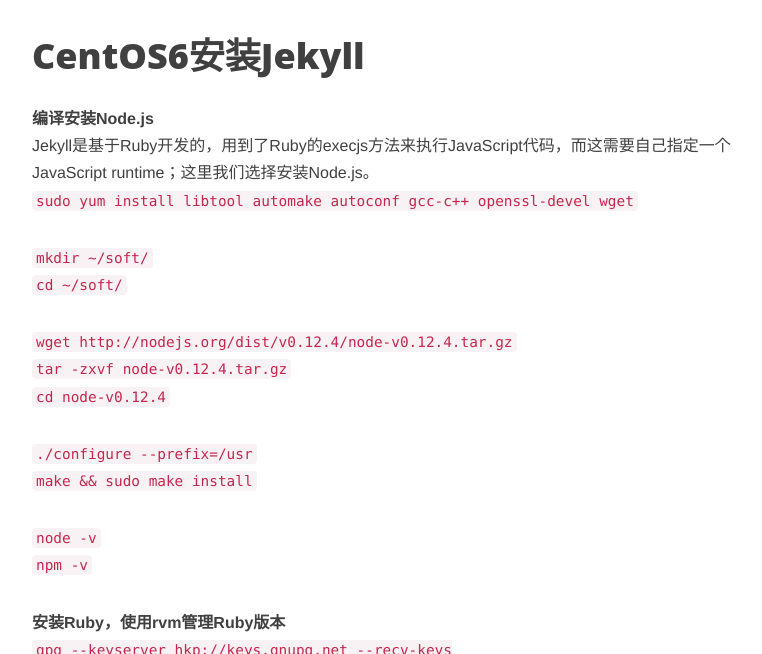
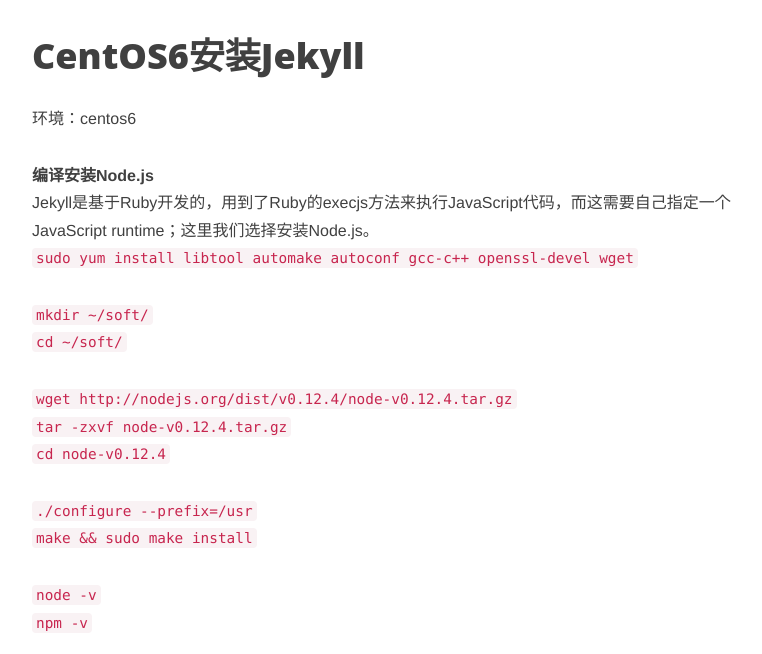
Before and after one commit to EwanZhang/EwanZhang, a Jekyll site: the page built from _posts/2015-07-04-centos6安装Jekyll.md, in a window 1280 px wide and 900 px high, cut to the strip 246-900 px from the top of the window. Shown: the whole strip, without its empty margins (233-995 px from the left). Built offline with Jekyll 4.4.1, drawn with Linux system fonts in a browser that asks for light colours; nearby versions of some CDN libraries; comment, search, counter and statistics services are not loaded.

Commit message:
Update 2015-07-04-centos6安装Jekyll.md

```diff
--- a/_posts/2015-07-04-centos6安装Jekyll.md
+++ b/_posts/2015-07-04-centos6安装Jekyll.md
@@ -9,6 +9,8 @@
 
 # CentOS6安装Jekyll
 
+
+环境：centos6
 
 **编译安装Node.js**
 Jekyll是基于Ruby开发的，用到了Ruby的execjs方法来执行JavaScript代码，而这需要自己指定一个JavaScript runtime；这里我们选择安装Node.js。
```
